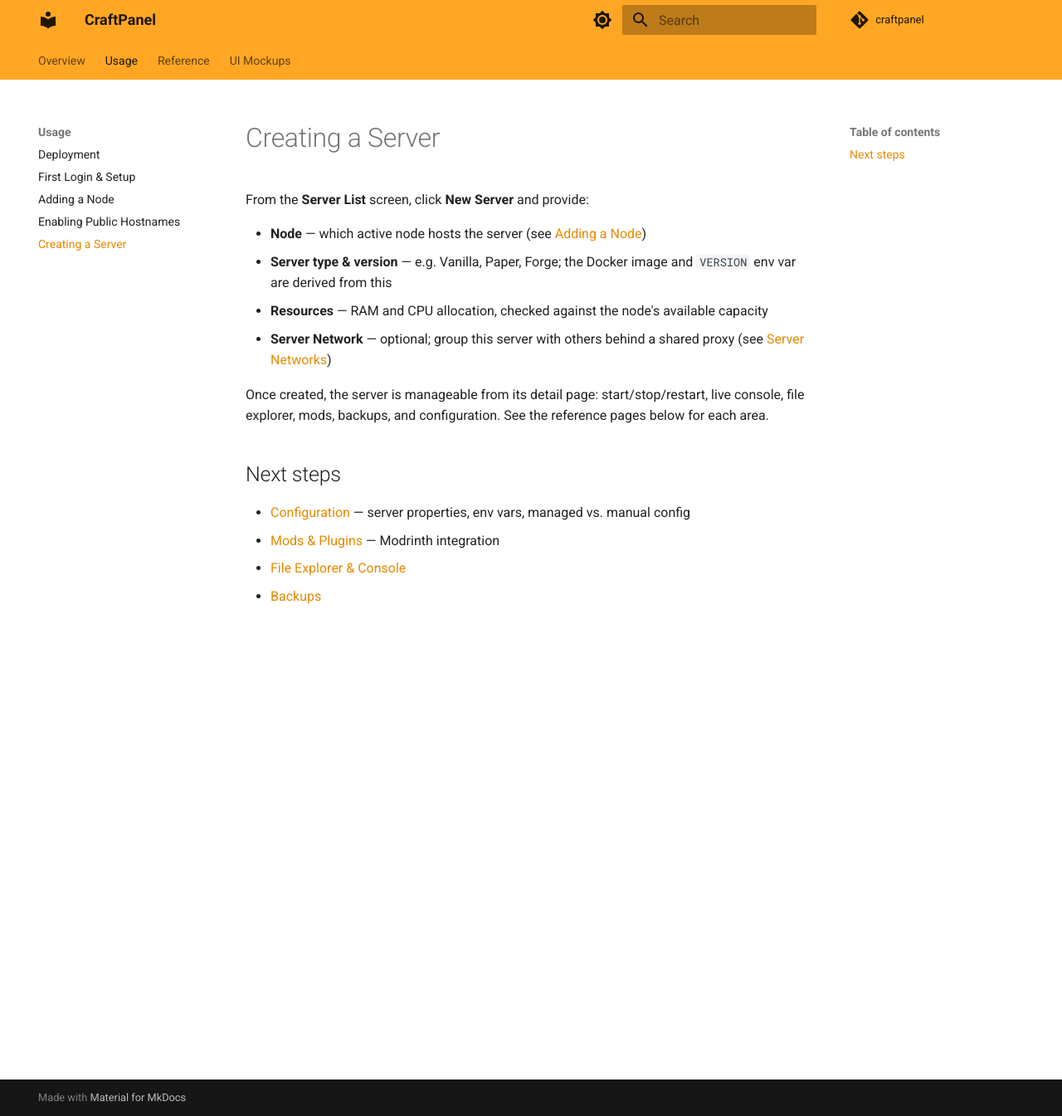
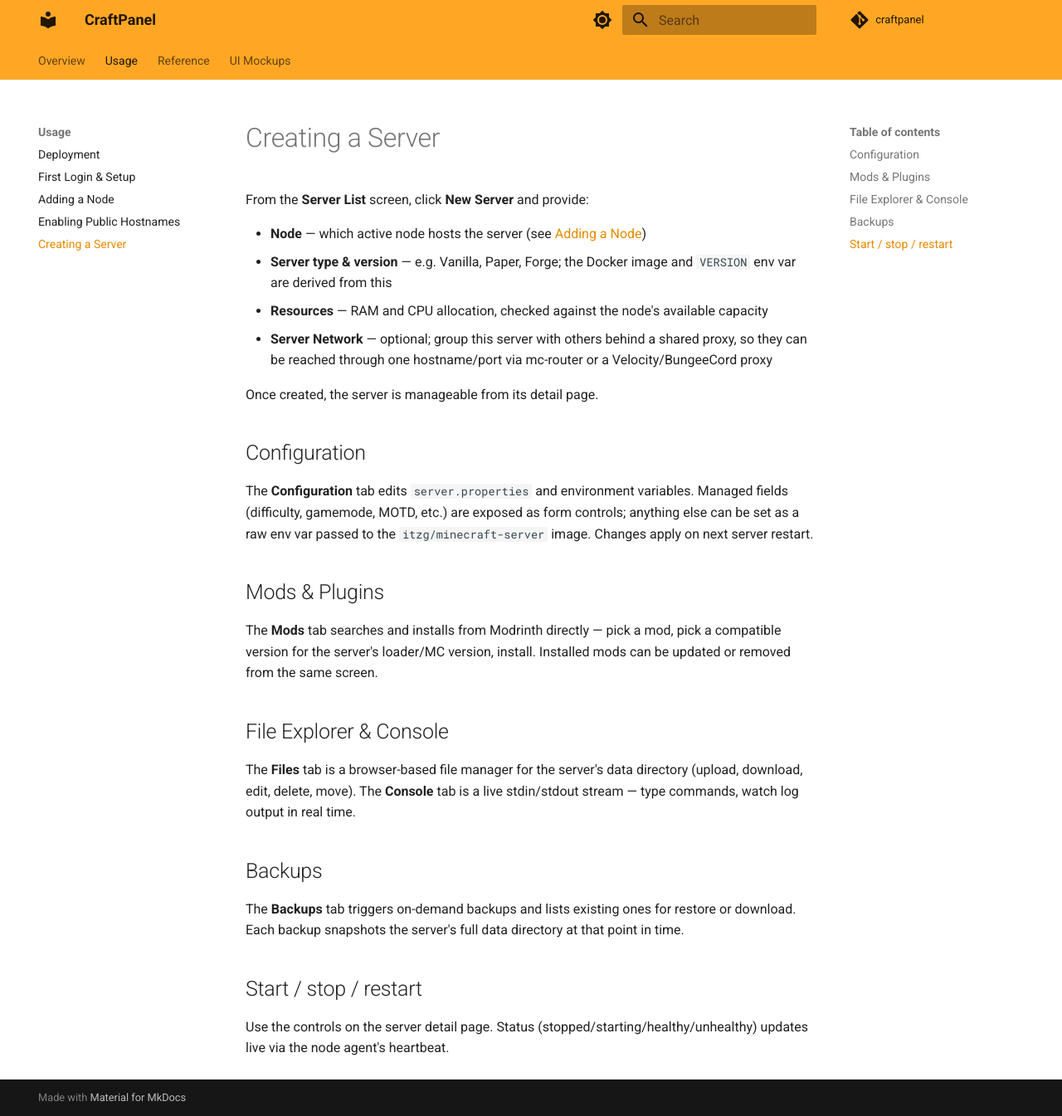
Before and after one commit to nelsongraca/craftpanel, an MkDocs documentation site: the page built from docs/src/usage/creating-a-server.md, in a window 1280 px wide and 1345 px high. Shown: the whole window at 83% size. Built offline with MkDocs 1.6.1 and Material for MkDocs 9.7.7, drawn with Linux system fonts in a browser that asks for light colours; comment, search, counter and statistics services are not loaded.

Commit message:
docs: make usage docs self-contained, fix stale admin env var names
Usage docs were pointing readers out to spec/dev docs for content that
belongs inline (config/mods/console/backups tabs, permission groups),
and first-login.md referenced CRAFTPANEL_ADMIN_EMAIL/PASSWORD instead
of the ADMIN_EMAIL/PASSWORD vars actually set in .env per deployment.md.
Also drops the redundant curl example for DNS settings now that the
Settings UI covers it directly.

Co-Authored-By: Claude Sonnet 5 <noreply@anthropic.com>

```diff
--- a/docs/src/usage/creating-a-server.md
+++ b/docs/src/usage/creating-a-server.md
@@ -5,13 +5,26 @@ From the **Server List** screen, click **New Server** and provide:
 - **Node** — which active node hosts the server (see [Adding a Node](adding-a-node.md))
 - **Server type & version** — e.g. Vanilla, Paper, Forge; the Docker image and `VERSION` env var are derived from this
 - **Resources** — RAM and CPU allocation, checked against the node's available capacity
-- **Server Network** — optional; group this server with others behind a shared proxy (see [Server Networks](../servers/networks.md))
+- **Server Network** — optional; group this server with others behind a shared proxy, so they can be reached through one hostname/port via mc-router or a Velocity/BungeeCord proxy
 
-Once created, the server is manageable from its detail page: start/stop/restart, live console, file explorer, mods, backups, and configuration. See the reference pages below for each area.
+Once created, the server is manageable from its detail page.
 
-## Next steps
+## Configuration
 
-- [Configuration](../servers/configuration.md) — server properties, env vars, managed vs. manual config
-- [Mods & Plugins](../servers/mods.md) — Modrinth integration
-- [File Explorer & Console](../servers/files-console.md)
-- [Backups](../backups/index.md)
+The **Configuration** tab edits `server.properties` and environment variables. Managed fields (difficulty, gamemode, MOTD, etc.) are exposed as form controls; anything else can be set as a raw env var passed to the `itzg/minecraft-server` image. Changes apply on next server restart.
+
+## Mods & Plugins
+
+The **Mods** tab searches and installs from Modrinth directly — pick a mod, pick a compatible version for the server's loader/MC version, install. Installed mods can be updated or removed from the same screen.
+
+## File Explorer & Console
+
+The **Files** tab is a browser-based file manager for the server's data directory (upload, download, edit, delete, move). The **Console** tab is a live stdin/stdout stream — type commands, watch log output in real time.
+
+## Backups
+
+The **Backups** tab triggers on-demand backups and lists existing ones for restore or download. Each backup snapshots the server's full data directory at that point in time.
+
+## Start / stop / restart
+
+Use the controls on the server detail page. Status (stopped/starting/healthy/unhealthy) updates live via the node agent's heartbeat.
```
Also changed, not shown: docs/src/usage/enabling-public-hostnames.md (+5 -17 lines), docs/src/usage/first-login.md (+16 -5 lines).
